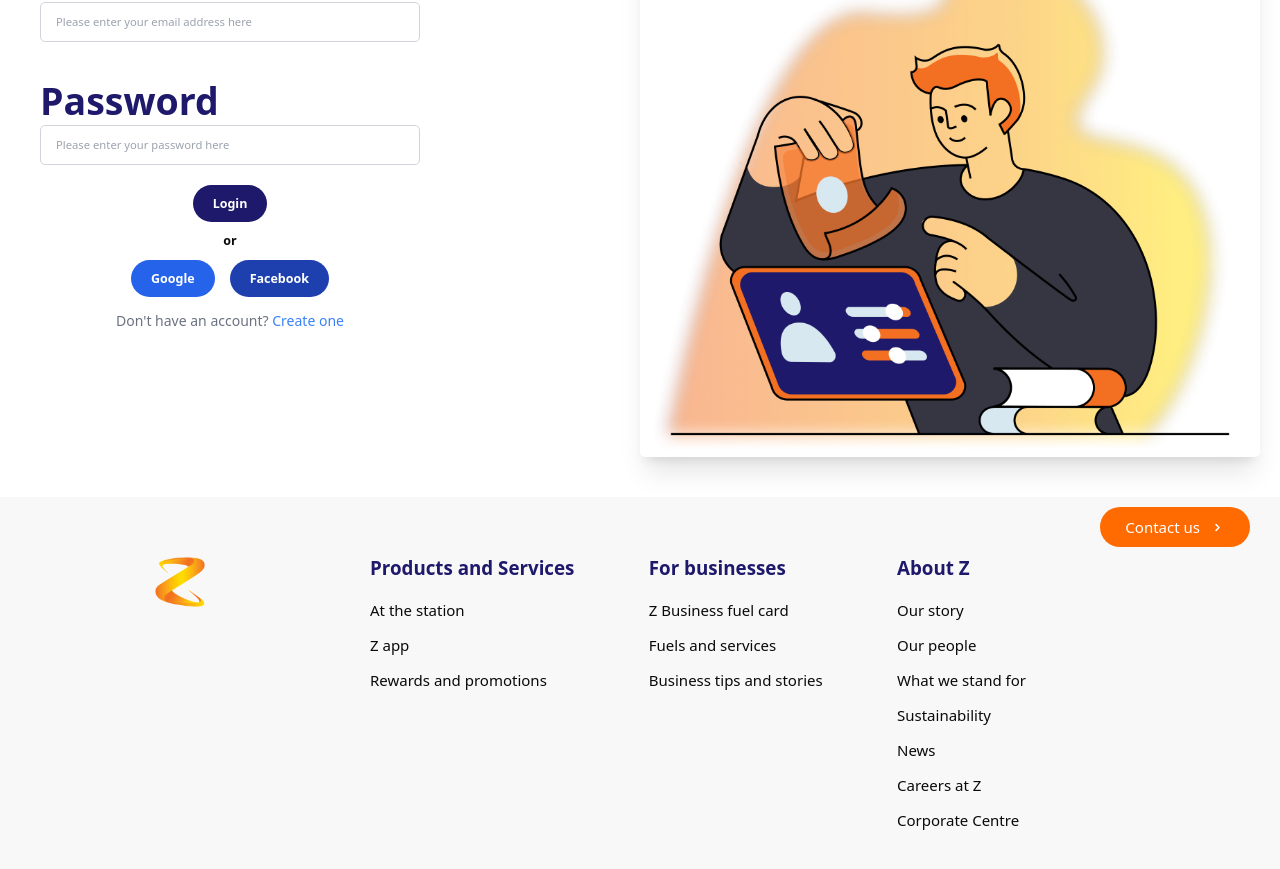
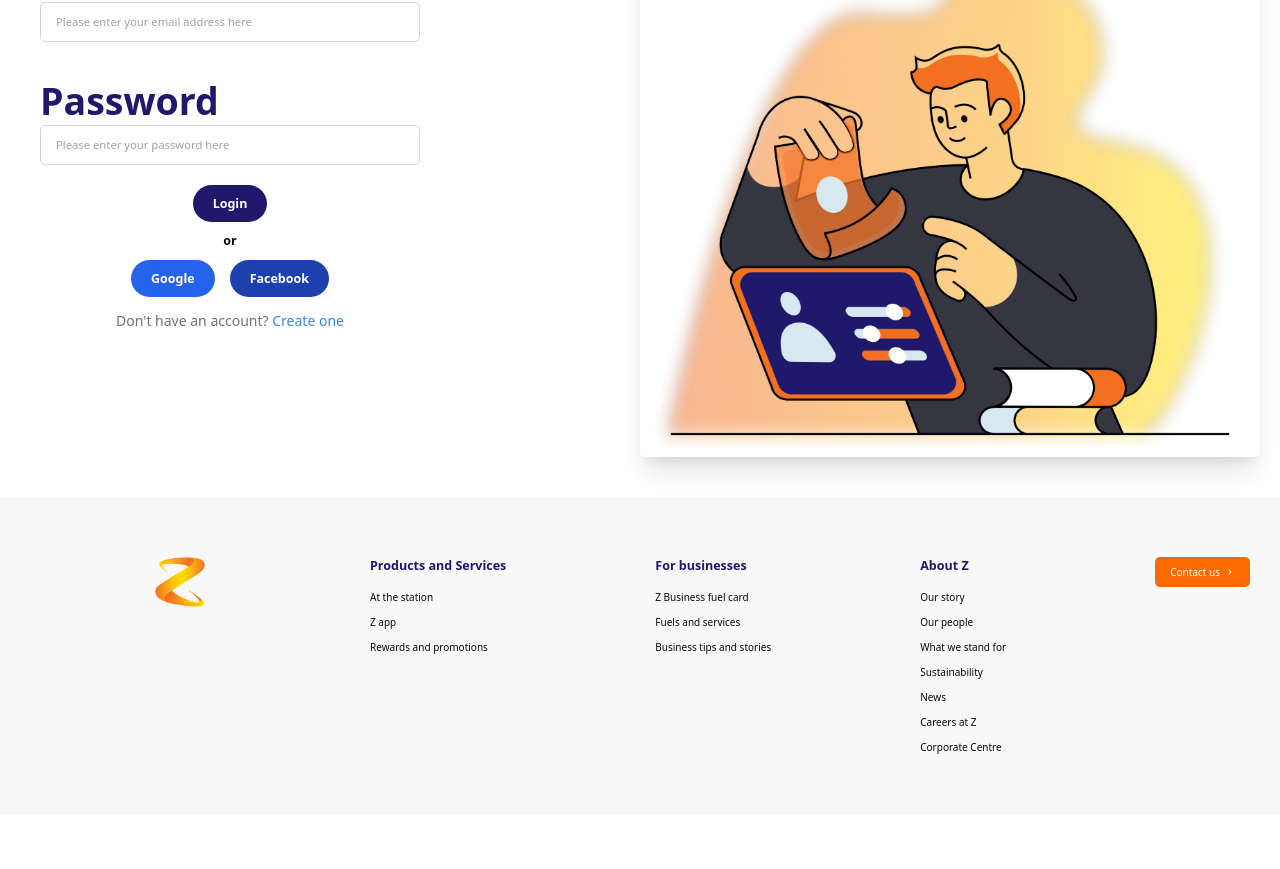
Before and after one commit to Safdari10/m5-phase2-zfuel-app, a Next.js app: page /login in a window 1280 px wide. Shown: the part 513-1382 px from the top of the page. After the commit the page ends 1328 px from the top, so only its background shows below. Built offline with nearby package versions, Linux system fonts and the light colour scheme.

Commit message:
adjusted the width of the whole page

```diff
--- a/src/app/find-fuel-station/components/StationCard.tsx
+++ b/src/app/find-fuel-station/components/StationCard.tsx
@@ -9,13 +9,14 @@
     [key: string]: string;
   };
   services: string[];
+  onClick?: () => void;
 }
 
 const serviceIcons: { [key: string]: React.ReactElement } = {
-  Shop: <Store className="text-green-500" />,
-  Fuel: <Fuel className="text-green-500" />,
-  "Car Wash": <Car className="text-green-500" />,
-  Air: <Wind className="text-green-500" />
+  Shop: <Store className="text-white" />,
+  Fuel: <Fuel className="text-white" />,
+  "Car Wash": <Car className="text-white" />,
+  Air: <Wind className="text-white" />
 };
 
 export default function StationCard({
@@ -24,46 +25,38 @@
   phone,
   hours,
   services,
+  onClick
 }: StationCardProps) {
   return (
-    <div className="relative">
-      {/* Main card */}
-      <div className="bg-gradient-to-r from-[#F36F21] to-[#FFC42E] p-4 rounded-xl text-white
-        relative max-w-[400px]"
+    <div
+      onClick={onClick}
+      className="bg-gradient-to-r from-[#FFC42E] to-[#F36F21] p-6 rounded-xl cursor-pointer shadow-lg"
     >
-        {/* Content */}
-        <div className="flex justify-between gap-4">
-          <div className="w-[60%]">
-            <h2 className="text-xl font-bold mb-1">{name}</h2>
-            <p className="text-sm mb-3">{address}</p>
+      <h3 className="text-xl font-bold text-white mb-2">{name}</h3>
+      <p className="text-white/90 text-sm mb-4">{address}</p>
 
-            <div className="space-y-3">
+      <div className="grid grid-cols-2 gap-4">
         <div>
-                <p className="text-sm font-semibold mb-2">Services Offered</p>
-                <div className="flex gap-2">
+          <p className="text-white font-semibold mb-2 text-sm">Services Offered</p>
+          <div className="flex flex-wrap gap-2">
             {services.map((service) => (
               <div key={service}
                 className="w-8 h-8 bg-white/20 rounded-full flex items-center justify-center"
               >
-                      {React.cloneElement(serviceIcons[service] as React.ReactElement, {
-                        className: "w-5 h-5 text-green-500"
-                      })}
+                {serviceIcons[service]}
               </div>
             ))}
           </div>
         </div>
 
         <div>
-                <p className="text-sm font-semibold mb-2">Contact Store</p>
-                <p className="text-sm">{phone}</p>
-              </div>
+          <p className="text-white font-semibold mb-2 text-sm">Contact Store</p>
+          <p className="text-white/90 text-sm">{phone}</p>
         </div>
       </div>
 
-          {/* Hours */}
-          <div className="w-[40%] text-sm">
-            <p className="font-semibold mb-2">Hours</p>
-            <div className="space-y-1">
+      <div className="mt-4">
+        <div className="text-sm text-white/90">
           {Object.entries(hours).map(([day, time]) => (
             <div key={day} className="flex justify-between">
               <span>{day}</span>
@@ -73,7 +66,5 @@
         </div>
       </div>
     </div>
-      </div>
-    </div>
   );
 }
--- a/src/components/Footer.tsx
+++ b/src/components/Footer.tsx
@@ -1,7 +1,7 @@
 export default function Footer() {
   return (
     <footer className="bg-[#F8F8F8] mt-auto py-24">
-      <div className="max-w-[1920px] mx-auto px-12">
+      <div className="max-w-[1280px] mx-auto px-4 md:px-12">
         <div className="flex items-start gap-16">
           {/* Logo Container */}
           <div className="w-[300px] flex justify-center">
@@ -18,45 +18,45 @@
           <div className="flex-1 flex justify-between gap-16">
             {/* Products and Services */}
             <div>
-              <h3 className="text-[#1E196B] font-bold text-3xl mb-8">Products and Services</h3>
-              <ul className="space-y-6">
-                <li><a href="/" className="hover:underline text-2xl">At the station</a></li>
-                <li><a href="/" className="hover:underline text-2xl">Z app</a></li>
-                <li><a href="/" className="hover:underline text-2xl">Rewards and promotions</a></li>
+              <h3 className="text-[#1E196B] font-bold text-xl mb-6">Products and Services</h3>
+              <ul className="space-y-4">
+                <li><a href="/" className="hover:underline text-base">At the station</a></li>
+                <li><a href="/" className="hover:underline text-base">Z app</a></li>
+                <li><a href="/" className="hover:underline text-base">Rewards and promotions</a></li>
               </ul>
             </div>
 
             {/* For Businesses */}
             <div>
-              <h3 className="text-[#1E196B] font-bold text-3xl mb-8">For businesses</h3>
-              <ul className="space-y-6">
-                <li><a href="/" className="hover:underline text-2xl">Z Business fuel card</a></li>
-                <li><a href="/" className="hover:underline text-2xl">Fuels and services</a></li>
-                <li><a href="/" className="hover:underline text-2xl">Business tips and stories</a></li>
+              <h3 className="text-[#1E196B] font-bold text-xl mb-6">For businesses</h3>
+              <ul className="space-y-4">
+                <li><a href="/" className="hover:underline text-base">Z Business fuel card</a></li>
+                <li><a href="/" className="hover:underline text-base">Fuels and services</a></li>
+                <li><a href="/" className="hover:underline text-base">Business tips and stories</a></li>
               </ul>
             </div>
 
             {/* About Z */}
             <div>
-              <h3 className="text-[#1E196B] font-bold text-3xl mb-8">About Z</h3>
-              <ul className="space-y-6">
-                <li><a href="/" className="hover:underline text-2xl">Our story</a></li>
-                <li><a href="/" className="hover:underline text-2xl">Our people</a></li>
-                <li><a href="/" className="hover:underline text-2xl">What we stand for</a></li>
-                <li><a href="/" className="hover:underline text-2xl">Sustainability</a></li>
-                <li><a href="/" className="hover:underline text-2xl">News</a></li>
-                <li><a href="/" className="hover:underline text-2xl">Careers at Z</a></li>
-                <li><a href="/" className="hover:underline text-2xl">Corporate Centre</a></li>
+              <h3 className="text-[#1E196B] font-bold text-xl mb-6">About Z</h3>
+              <ul className="space-y-4">
+                <li><a href="/" className="hover:underline text-base">Our story</a></li>
+                <li><a href="/" className="hover:underline text-base">Our people</a></li>
+                <li><a href="/" className="hover:underline text-base">What we stand for</a></li>
+                <li><a href="/" className="hover:underline text-base">Sustainability</a></li>
+                <li><a href="/" className="hover:underline text-base">News</a></li>
+                <li><a href="/" className="hover:underline text-base">Careers at Z</a></li>
+                <li><a href="/" className="hover:underline text-base">Corporate Centre</a></li>
               </ul>
             </div>
 
             {/* Contact Us */}
             <a
               href="/contact"
-              className="bg-[#FF6B00] text-white px-10 py-4 rounded-full hover:bg-[#e66000] transition-colors flex items-center gap-4 text-2xl self-start -mt-20"
+              className="bg-[#FF6B00] text-white px-6 py-3 rounded-lg hover:bg-[#e66000] transition-colors flex items-center gap-2 text-base self-start"
             >
               Contact us
-              <svg xmlns="http://www.w3.org/2000/svg" className="h-6 w-6" viewBox="0 0 20 20" fill="currentColor">
+              <svg xmlns="http://www.w3.org/2000/svg" className="h-4 w-4" viewBox="0 0 20 20" fill="currentColor">
                 <path fillRule="evenodd" d="M7.293 14.707a1 1 0 010-1.414L10.586 10 7.293 6.707a1 1 0 011.414-1.414l4 4a1 1 0 010 1.414l-4 4a1 1 0 01-1.414 0z" clipRule="evenodd" />
               </svg>
             </a>
--- a/src/components/Header.tsx
+++ b/src/components/Header.tsx
@@ -16,7 +16,7 @@
   return (
     <header className="w-full">
       {/* Top section */}
-      <div className="max-w-[1920px] mx-auto px-4 sm:px-8 md:px-12 lg:px-16 xl:px-24 h-24 flex items-center justify-between">
+      <div className="max-w-[1280px] mx-auto px-4 md:px-12 h-24 flex items-center justify-between">
         {/* Left side */}
         <div className="flex items-center gap-4 sm:gap-8 md:gap-12 lg:gap-16 xl:gap-24">
           {/* Logo */}
@@ -65,7 +65,7 @@
       </div>
 
       {/* Bottom navigation section */}
-      <div className="max-w-[1920px] mx-auto px-4 sm:px-8 md:px-12 lg:px-16 xl:px-24 py-2 sm:py-3 md:py-4 overflow-x-auto">
+      <div className="max-w-[1280px] mx-auto px-4 md:px-12 py-2 sm:py-3 md:py-4 overflow-x-auto">
         <div className="flex justify-between items-center">
           <NavigationMenu>
             <NavigationMenuList className="flex gap-6 sm:gap-12 md:gap-16 lg:gap-20 xl:gap-24 min-w-max">
```
Also changed, not shown: src/app/find-fuel-station/page.tsx (+34 -27 lines). Lines whose indentation alone changed are shown as unchanged.
